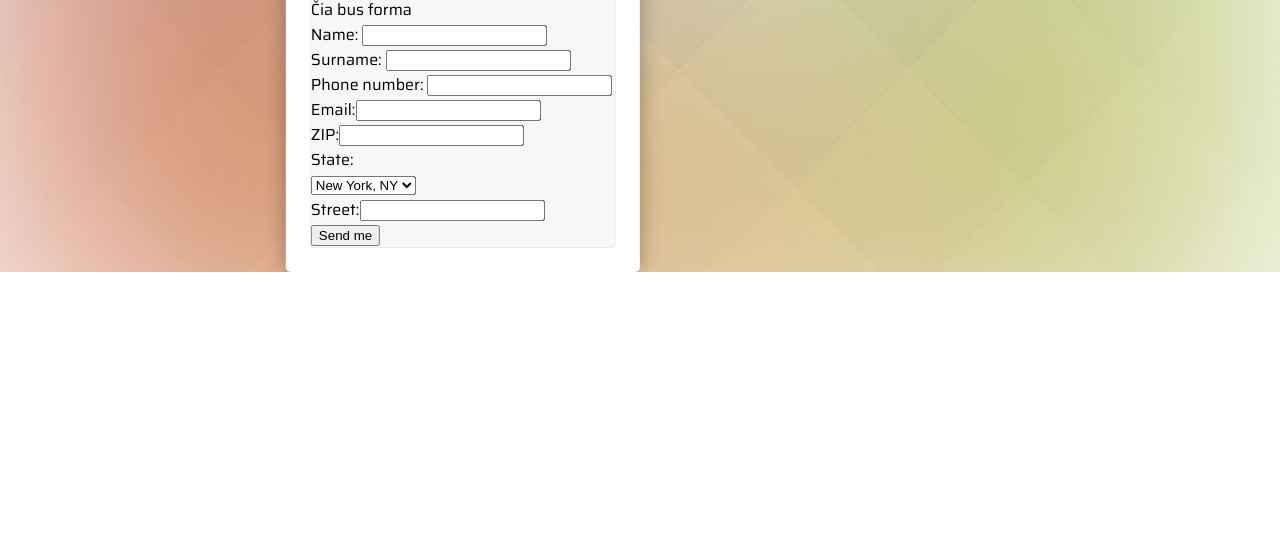
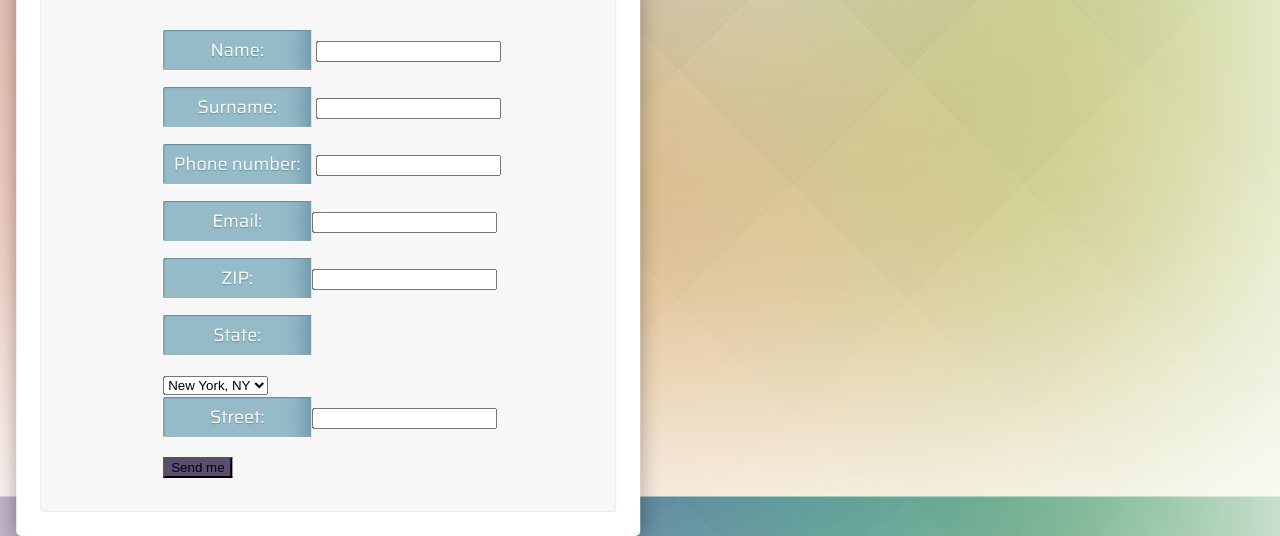
Before and after one commit to monikasmilga/psdTOhtml, a plain HTML site: page index.html in a window 1280 px wide. Shown: the part 619-1155 px from the top of the page. Before the commit the page ends 891 px from the top, so only its background shows below. Drawn offline with Linux system fonts and the light colour scheme.

Commit message:
Form, dropdown fixed

```diff
--- a/css/app.css
+++ b/css/app.css
@@ -36,12 +36,13 @@ body {
 }
 
 .register-in-wrapper {
-    background: url(../images/pixel-pattern.png) center center repeat-x;
+    background: url(../images/pixel-pattern.png) repeat-x center center;
     text-align: center;
     margin-bottom: 12px;
 }
 
 .register-in {
+    display: inline-block;
     background-color: white;
     padding-left: 34px;
     padding-right: 34px;
@@ -54,4 +55,27 @@ body {
     background-color: #f7f7f7;
     border: solid 1px #ebebeb;
     border-radius: 3px;
+    padding: 33px 114px 32px 122px;
 }
+
+label {
+    background: #95bac8 url(../images/shadow.png) no-repeat right;
+    color: #ffffff;
+    font-size: 18px;
+    border-bottom-left-radius: 2px;
+    border-top-left-radius: 2px;
+    width: 148px;
+    display: inline-block;
+    text-align: center;
+    margin-bottom: 16px;
+    padding: 6px 0px;
+    text-shadow: 0 1px 1px rgba(100, 140, 155, 1);
+    box-shadow: 1px 1px 1px 0 #6e8993 inset ;
+    border-bottom: white solid 1px;
+    border-right: white solid 1px;
+}
+
+button{
+    background-color: #5a4d71;
+
+}
--- a/index.html
+++ b/index.html
@@ -16,7 +16,6 @@
             <div class="register-in">Register in</div>
         </div>
         <div class="form">
-            Čia bus forma
             <form>
                 <div class="form-group"><label>Name:</label> <input></div>
                 <div class="form-group"><label>Surname:</label> <input></div>
@@ -25,12 +24,14 @@
                 <div class="form-group"><label>ZIP:</label><input></div>
                 <div class="form-group"><label>State:</label></div>
                 <div class="form-group"><select name="state">
-                    <option value="volvo">New York, NY</option>
-                    <option value="saab">California, CA</option>
+                    <option value="NY">New York, NY</option>
+                    <option value="CA">California, CA</option>
 
                 </select></div>
                 <div class="form-group"><label>Street:</label><input></div>
-                    <div class="form-group"><button type="submit">Send me</button></div>
+                <div class="form-group">
+                    <button type="submit">Send me</button>
+                </div>
             </form>
 
 
```
Also changed, not shown: images/shadow.png (added). Lines whose indentation alone changed are shown as unchanged.
